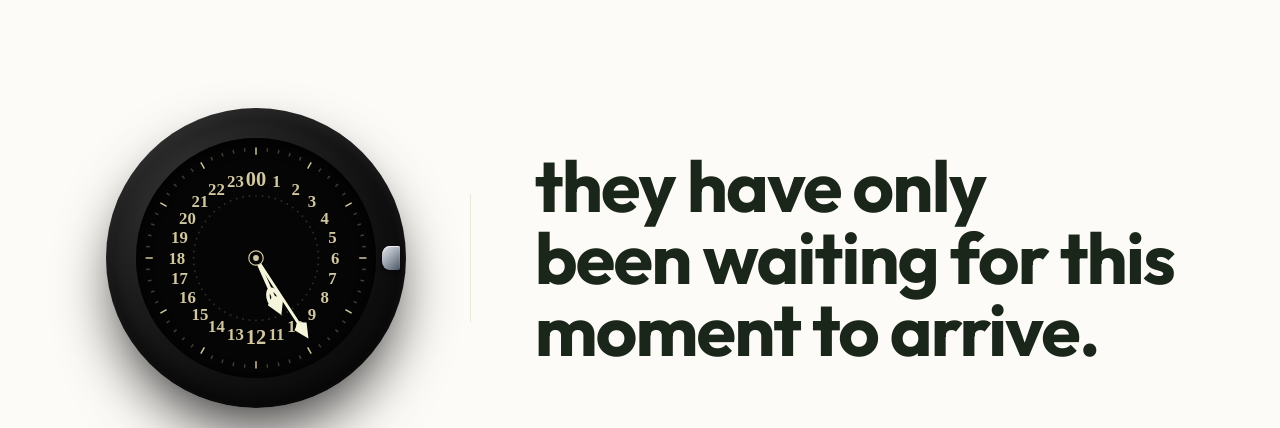
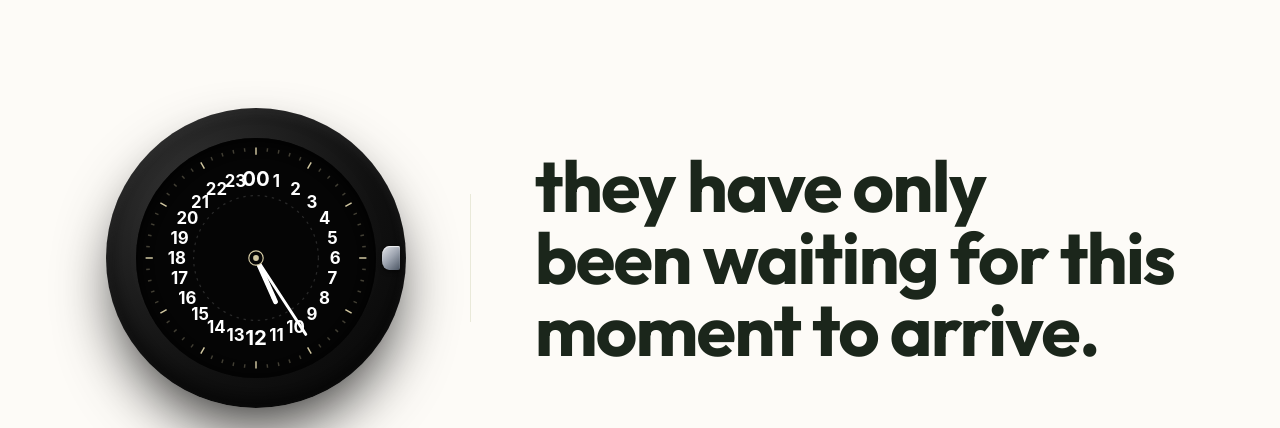
Before and after one commit to otto-o2/otu-waitlist, a Next.js app: page / in a window 1280 px wide. Shown: the part 820-1248 px from the top of the page. Built offline with nearby package versions, Linux system fonts and the light colour scheme.

Commit message:
style: update clock hands and color to scientific needle style

```diff
--- a/app/components/Clock.tsx
+++ b/app/components/Clock.tsx
@@ -55,7 +55,7 @@ const Clock = () => {
                 />
              ))}
 
-             {/* Hour Numbers (24-Hour Format, Beige/Cream) */}
+             {/* Hour Numbers (24-Hour Format, Scientific White) */}
              {[0, 1, 2, 3, 4, 5, 6, 7, 8, 9, 10, 11, 12, 13, 14, 15, 16, 17, 18, 19, 20, 21, 22, 23].map((n, i) => {
                 const angle = i * 15;
                 const radius = 33;
@@ -64,51 +64,40 @@ const Clock = () => {
                       key={`h-${n}`}
                       x={50 + radius * Math.sin((angle * Math.PI) / 180)}
                       y={50 - radius * Math.cos((angle * Math.PI) / 180)}
-                      fill="#D1C7A1"
+                      fill="white"
                       fontSize={n === 0 || n === 12 ? "8.5" : "7"}
                       fontWeight="700"
                       textAnchor="middle"
                       alignmentBaseline="central"
-                      style={{ fontFamily: "'Crimson Pro', serif" }}
+                      style={{ fontFamily: "'Inter', sans-serif" }}
                     >
                       {n === 0 ? "00" : n}
                     </text>
                 );
              })}
 
-             {/* Inner Dotted Circle */}
-             {[...Array(60)].map((_, i) => (
-                <circle
-                  key={`dot-${i}`}
-                  cx="50"
-                  cy="24"
-                  r="0.4"
-                  fill="rgba(209,199,161,0.2)"
-                  transform={`rotate(${i * 6} 50 50)`}
-                />
-             ))}
+             {/* Inner circle markings */}
+             <circle cx="50" cy="50" r="26" fill="none" stroke="rgba(255,255,255,0.15)" strokeWidth="0.5" strokeDasharray="1 2" />
 
-             {/* ─── SPADE HANDS ─── */}
+             {/* ─── SCIENTIFIC NEEDLE HANDS ─── */}
              {/* Hour Hand (24-hour movement) */}
              <g style={{
                 transform: `rotate(${(time.getHours() % 24) * 15 + time.getMinutes() * 0.25}deg)`,
                 transformOrigin: '50% 50%',
-                transition: 'transform 0.6s cubic-bezier(0.4, 2.08, 0.55, 0.44)'
+                transition: 'transform 0.6s cubic-bezier(0.19, 1, 0.22, 1)'
              }}>
-                {/* Spade Shape */}
-                <path d="M 50 50 L 50 28 M 50 28 C 47 28 47 34 50 36 M 50 28 C 53 28 53 34 50 36" fill="none" stroke="#F5F5DC" strokeWidth="1.5" />
-                <path d="M 50 24 L 46.5 30 L 50 33 L 53.5 30 Z" fill="#F5F5DC" /> {/* Spade Tip */}
+                <line x1="50" y1="50" x2="50" y2="30" stroke="white" strokeWidth="2" strokeLinecap="round" />
+                <path d="M 50 30 L 49 32 L 51 32 Z" fill="white" /> {/* Precision Tip */}
              </g>
 
              {/* Minute Hand */}
              <g style={{
                 transform: `rotate(${time.getMinutes() * 6 + time.getSeconds() * 0.1}deg)`,
                 transformOrigin: '50% 50%',
-                transition: 'transform 0.6s cubic-bezier(0.4, 2.08, 0.55, 0.44)'
+                transition: 'transform 0.6s cubic-bezier(0.19, 1, 0.22, 1)'
              }}>
-                {/* Tapered Long Hand */}
-                <path d="M 50 50 L 50 12" stroke="#F5F5DC" strokeWidth="1.2" strokeLinecap="round" />
-                <path d="M 50 10 L 47 16 L 50 18 L 53 16 Z" fill="#F5F5DC" /> {/* Tapered Tip */}
+                <line x1="50" y1="50" x2="50" y2="12" stroke="white" strokeWidth="1.2" strokeLinecap="round" />
+                <path d="M 50 12 L 49.3 15 L 50.7 15 Z" fill="white" /> {/* Precision Tip */}
              </g>
 
              {/* Center Nut Detail */}
```
